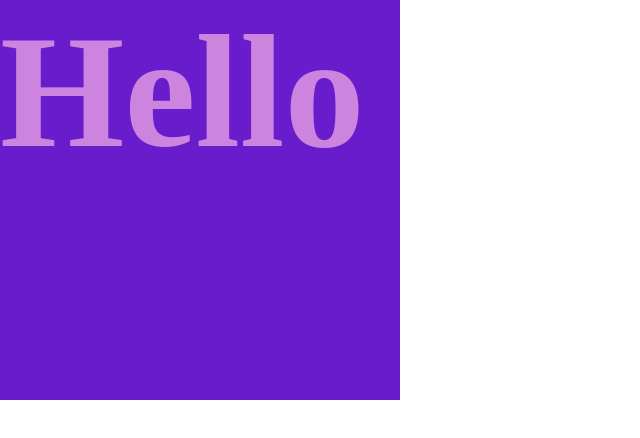
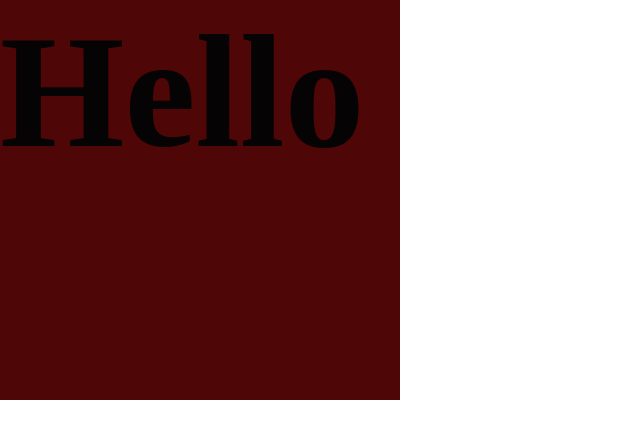
Before and after one commit to IsaacMendesHardin/Raskolnikov010, a plain HTML site: page Hello/index.html in a window 1280 px wide. Shown: the whole page, without its empty margins (0-640 px from the left). Drawn offline with Linux system fonts and the light colour scheme.

Commit message:
change-c

```diff
--- a/Hello/css/style.css
+++ b/Hello/css/style.css
@@ -11,11 +11,11 @@
 
 .header {
     display: flex;
-    background-color: rgb(104, 28, 204);
+    background-color: rgb(78, 6, 6);
     height: 400px;
     width: 400px;
     font-size: 500%;
     font-weight: 1000px;
-    color: rgb(205, 132, 223);
+    color: rgb(5, 3, 3);
 
 }
```
